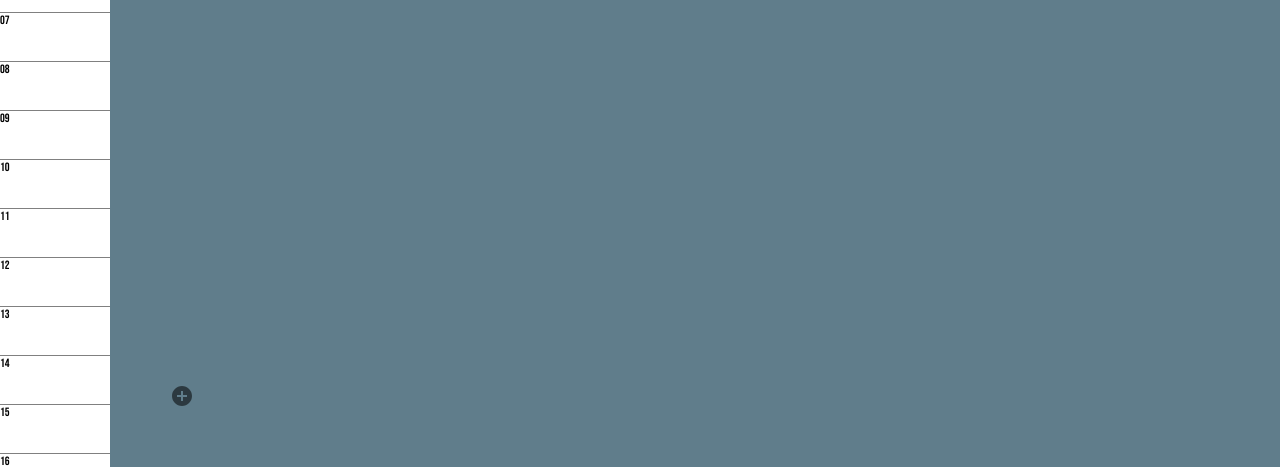
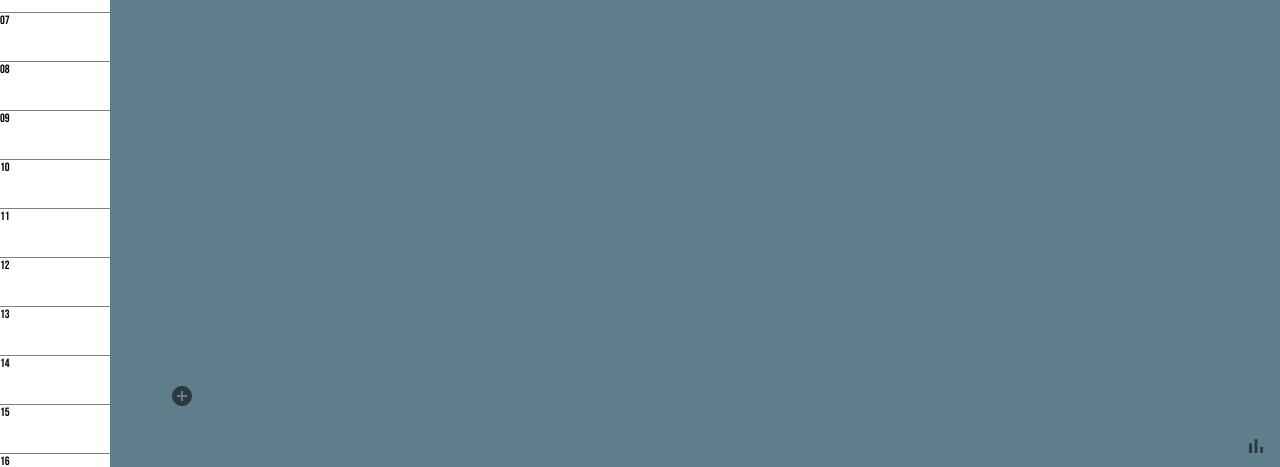
Before and after one commit to neilfulwiler/juniper, a React (Create React App) app: page / in a window 1280 px wide. Shown: the part 330-797 px from the top of the page. Built offline with nearby package versions, Linux system fonts and the light colour scheme.

Commit message:
make stats togglable

```diff
--- a/src/Stats/index.jsx
+++ b/src/Stats/index.jsx
@@ -1,4 +1,7 @@
-import React from 'react';
+import React, { useState } from 'react';
+import BarChartIcon from '@material-ui/icons/BarChart';
+import CloseIcon from '@material-ui/icons/Close';
+import IconButton from '@material-ui/core/IconButton';
 import { ResponsivePie } from '@nivo/pie';
 import { useSelector } from 'react-redux';
 import { getEventsByName, useColors } from '../utils';
@@ -143,9 +146,29 @@ function MyResponsivePie() {
 }
 
 export default function Stats() {
+  const [showStats, setShowStats] = useState(false);
   return (
     <div className="stats">
-      <MyResponsivePie />
+      {!showStats
+        && (
+          <div className="showStatsButton-container">
+            <IconButton onClick={() => setShowStats(!showStats)}>
+              <BarChartIcon />
+            </IconButton>
+          </div>
+        )}
+      {showStats
+        && (
+          <div style={{ height: '100%', width: '100%', display: 'flex' }}>
+            <MyResponsivePie />
+            <IconButton
+              className="closeStatsButton"
+              onClick={() => setShowStats(false)}
+            >
+              <CloseIcon />
+            </IconButton>
+          </div>
+        )}
     </div>
   );
 }
--- a/src/Stats/styles.scss
+++ b/src/Stats/styles.scss
@@ -1,7 +1,20 @@
 .stats {
   position: absolute;
+  right: 0;
+  bottom: 0;
   width: 50%;
   height: 50%;
-  right: 0;
-  bottom: 0;
 }
+
+.showStatsButton-container {
+  width: 48px;
+  display: flex;
+  justify-content: flex-end;
+  align-items: flex-end;
+  width: 100%;
+  height: 100%;
+}
+
+.closeStatsButton {
+  align-self: flex-start;
+}
```
